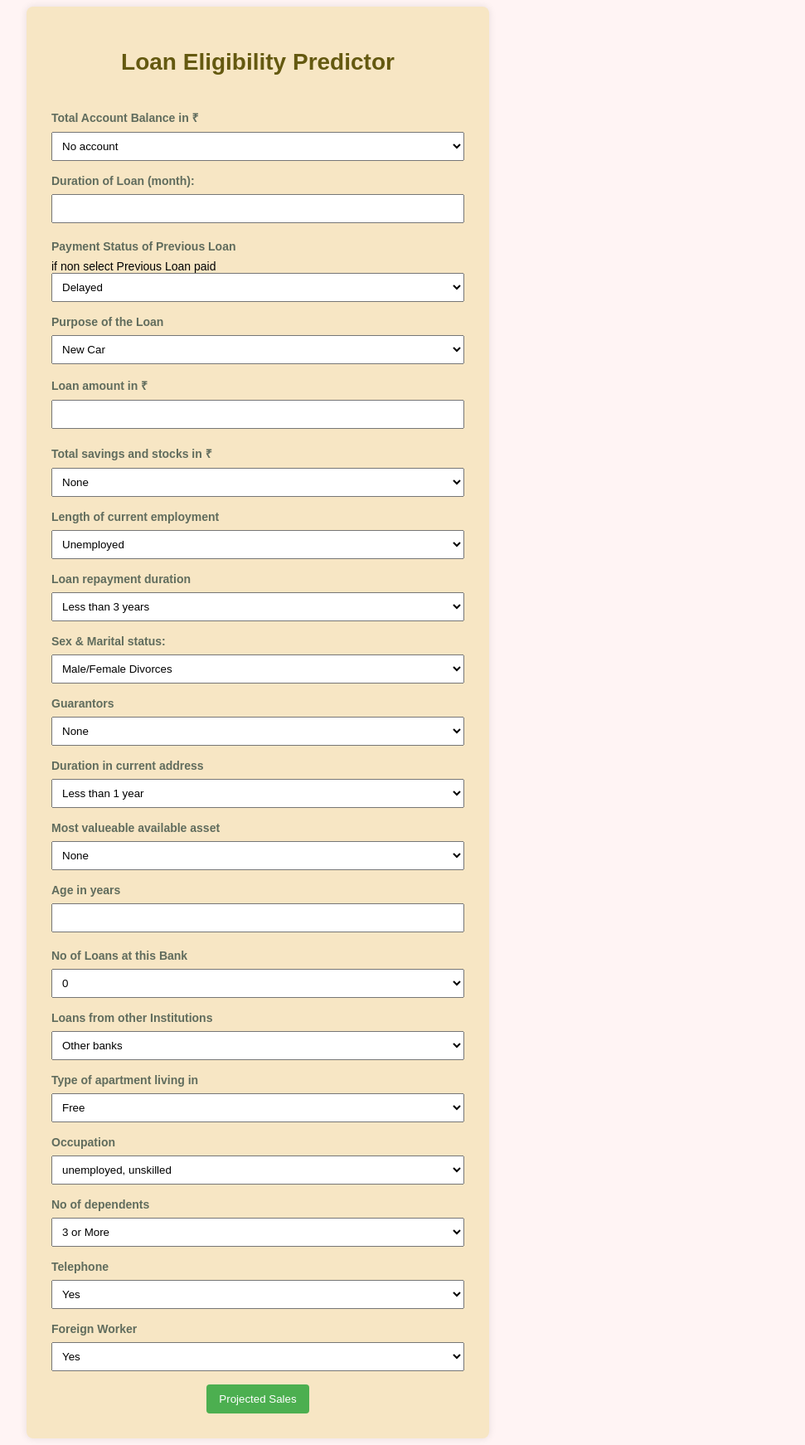
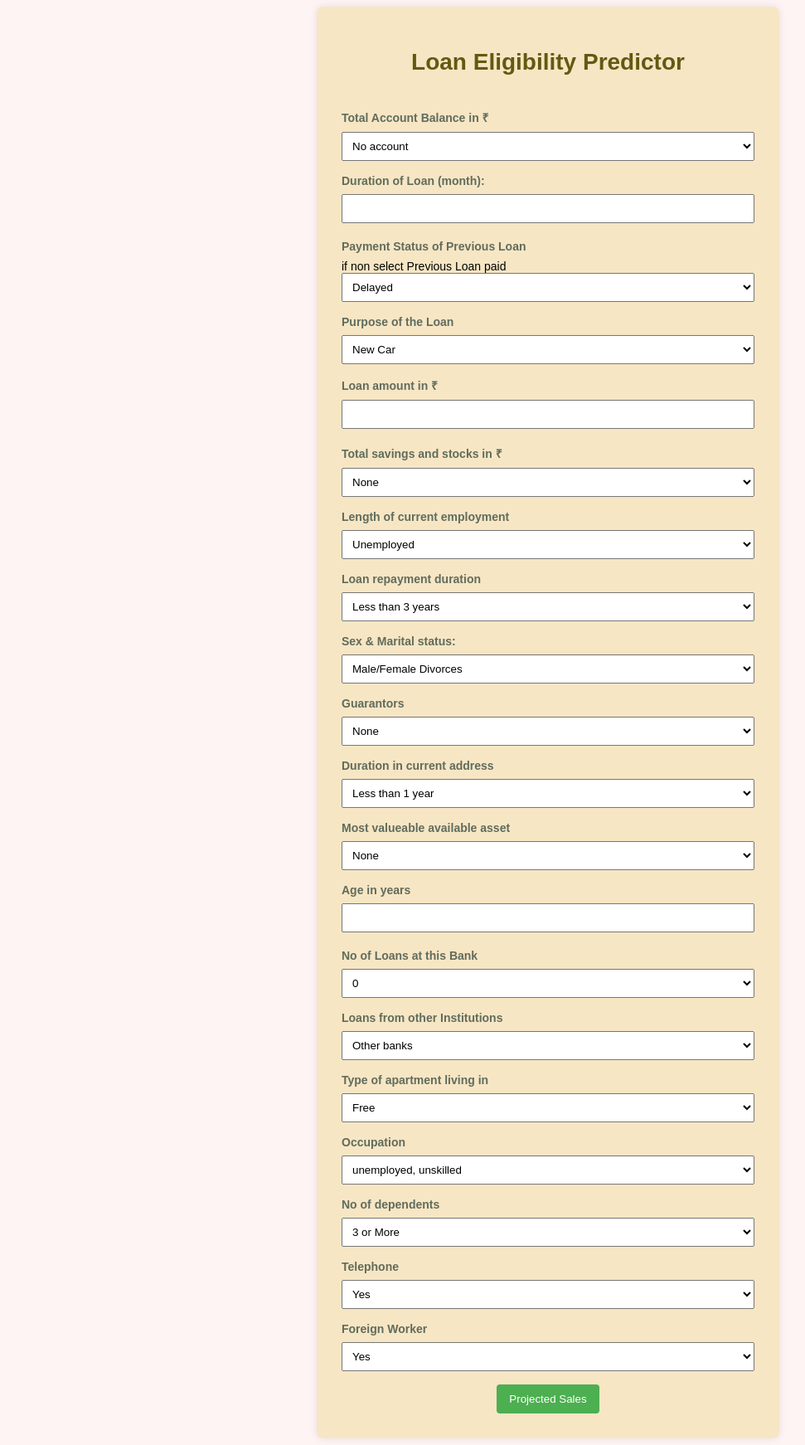
Before and after one commit to VaidikPatel27/Loan_Prediction, a Flask app: page / in a window 1280 px wide; the page is wider, and only the part inside the window is pictured. Shown: that part at 83% size, without its empty margins (47-1018 px from the left). Run offline with Flask 3, Linux system fonts and the light colour scheme; parts of the project's set-up code (start-up, migrations or seed data) failed here and were passed over.

Commit message:
width 3.01

```diff
--- a/templates/index.html
+++ b/templates/index.html
@@ -115,7 +115,7 @@
             body {
                 background-color: #FFF4F4;
                 font-size: 14px;
-                width: 700px;
+                width: 600px;
             }
         }
 
@@ -124,7 +124,7 @@
             body {
                 background-color: #FFF4F4;
                 font-size: 14px;
-                width: 700px;
+                width: 1400px;
             }
         }
 
```
